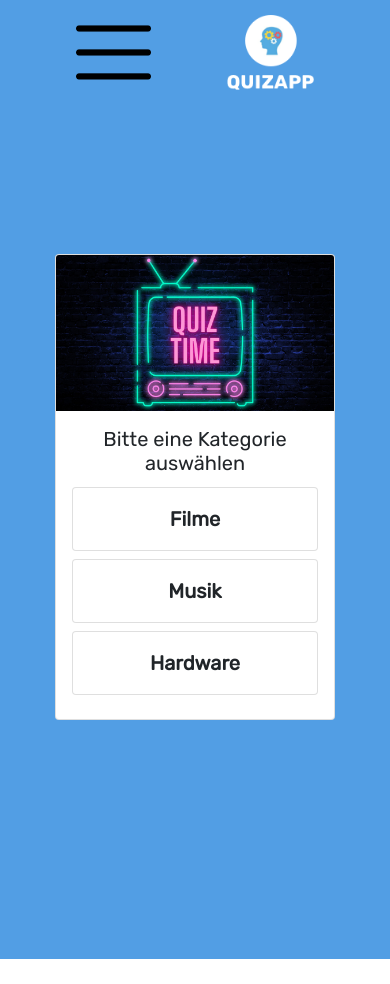
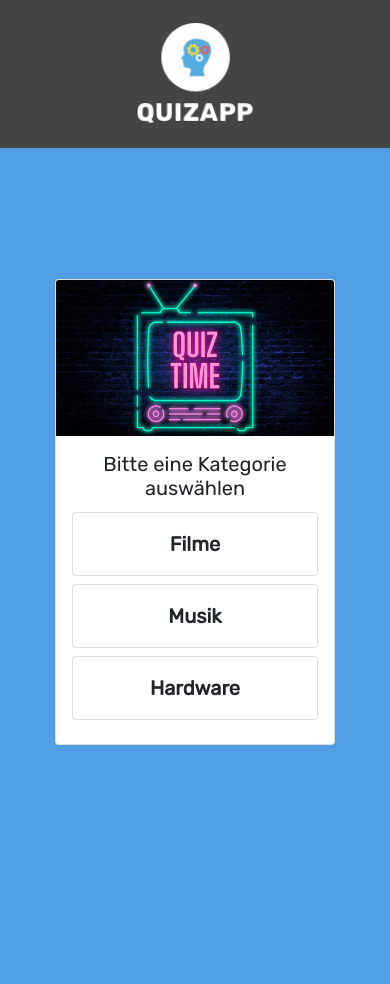
Before and after one commit to MarcelBerlin/QuizApp-new, a website: page index.html in a window 390 px wide. Before the commit the page ends 959 px from the top, so only its background shows below. Drawn offline with nearby package versions, Linux system fonts and the light colour scheme.

Commit message:
final version

```diff
--- a/index.html
+++ b/index.html
@@ -36,13 +36,12 @@
 
     <div class="responsive-nav-container">
       <nav class="responsive-nav">
-        <img src="./img/menu.png" onclick="openResponsive()">
-        <img src="./img/logo.png" onclick="reset()">
+          <img src="./img/logo.png" onclick="reset()">
       </nav>
     </div>
 
 
-    <div id="main-container-start" class="main-container">
+    <div id="main-container-start" class="main-container-start">
       <div class="card quiz-card" style="width: 18rem;">
         <img src="./img/card-bg.jpg" class="card-img-top">
 
--- a/media.css
+++ b/media.css
@@ -9,17 +9,28 @@
         flex-direction: column;
     }
 
+    .main-container {
+        margin-top: -1px;
+        padding-top: 10%;
+    }
+
+    .main-container-start {
+        margin-top: -2%;
+    }
+
     .responsive-nav-container {
         width: 100%;
         display: block;
         z-index: 4;
-        background-color: #529EE4;
+        background-color: #444444;
 
     }
 
     .responsive-nav-container img{
         width: auto;
-        height: 75px;
+        height: 100px;
+        margin-top: 2%;
+
     }
 
     .responsive-nav {
--- a/style.css
+++ b/style.css
@@ -87,6 +87,15 @@ body {
     justify-content: center;
 }
 
+.main-container-start {
+    min-height: 100vh;
+    width: 100%;
+    background-color: #529EE4 !important;
+    display: flex;
+    align-items: center;
+    justify-content: center;
+}
+
 .card-title {
     text-align: center;
     margin-bottom: 5%;
@@ -149,6 +158,7 @@ body {
     color: white;
 }
 
+
 .card-body-end{
     display: flex;
     flex-direction: column;
```
Also changed, not shown: img/trophy.png.
